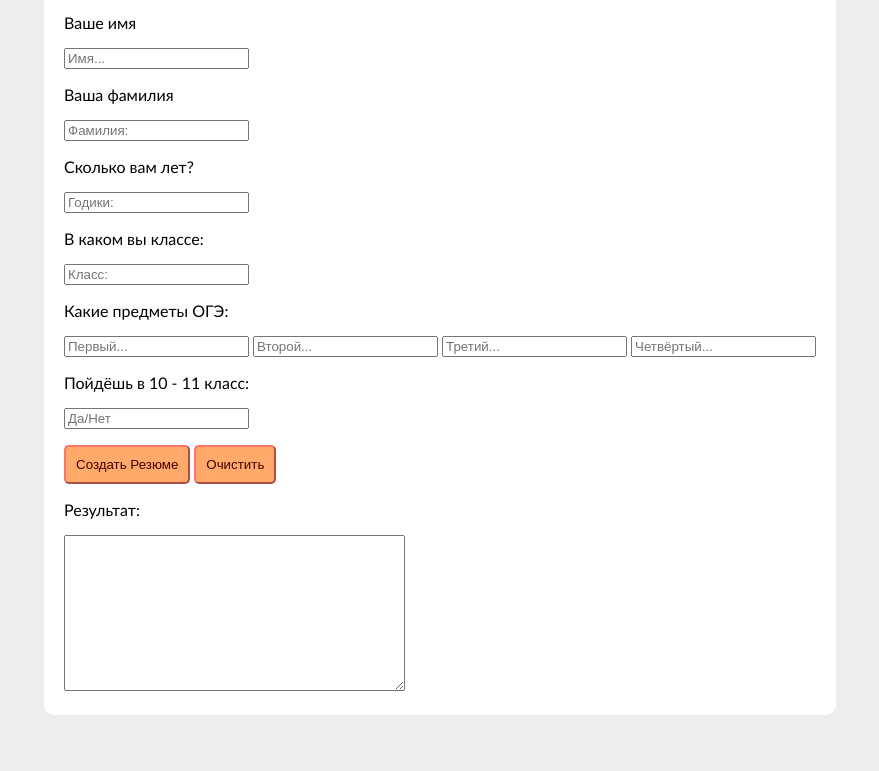
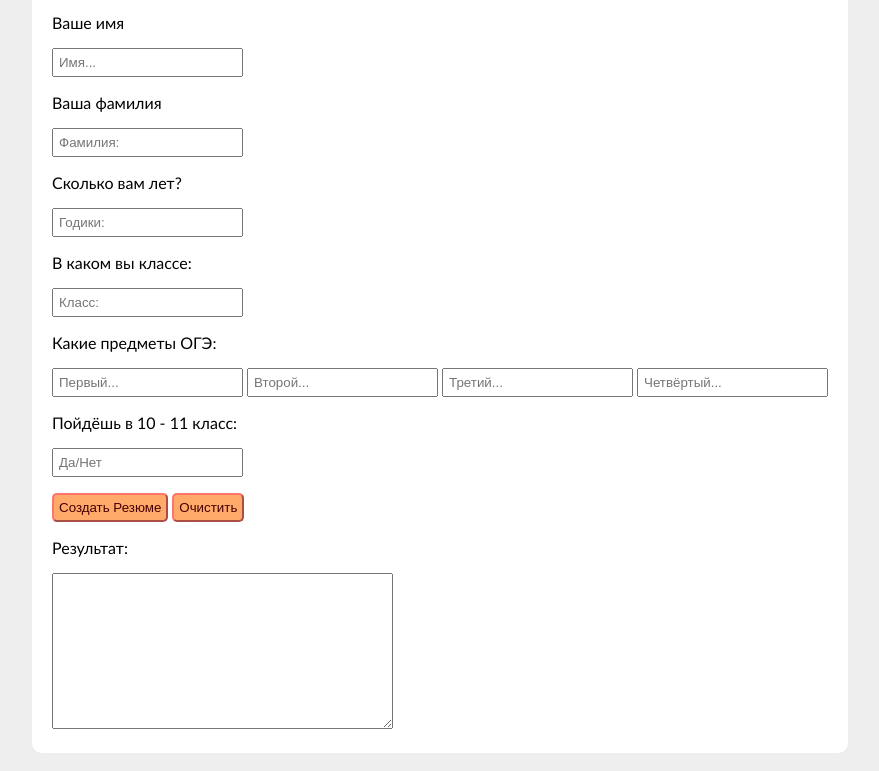
Before and after one commit to Ivan0n/resume, a plain HTML site: page index.html in a window 1280 px wide. Shown: the part 123-894 px from the top of the page, without its empty margins (200-1079 px from the left). Before the commit the page ends 856 px from the top, so only its background shows below. Drawn offline with Linux system fonts and the light colour scheme.

Commit message:
Add files via upload

```diff
--- a/style.css
+++ b/style.css
@@ -30,5 +30,16 @@ button{
     border-color: #FF756B;
     color: #460000;
     border-radius: 5px;
-    padding: 10px;
+    padding: 5px;
+    cursor: pointer;
+    transition: 0.25s;
 }
+button:hover{
+    background-color: #f8944d;
+    border-color: #fdaaa4;
+    color: #750000;
+}
+
+input{
+    padding: 5px;
+}
```
